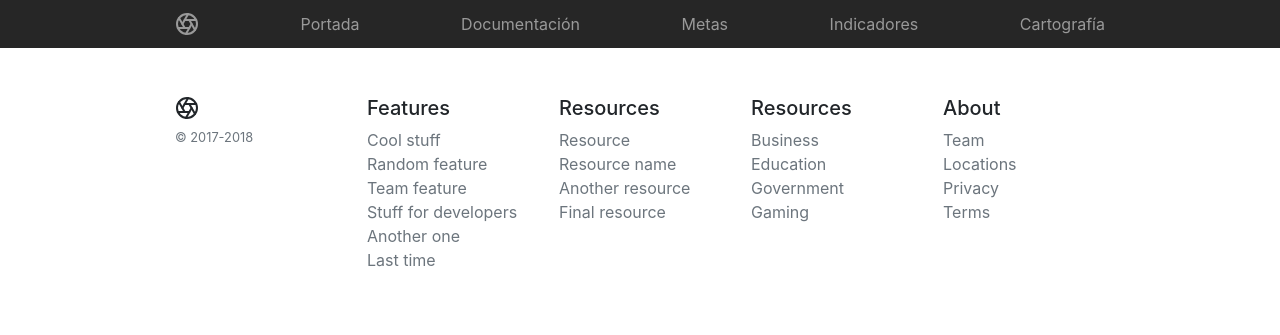
After one commit to SGC-Tlaxcala/cerebro, a Django app: template src/templates/base.html in a window 1280 px wide. The commit adds this page. Shown: the top 335 px of the page. Run offline with Django 3.2, Linux system fonts and the light colour scheme; the template is opened without the code that fills it, so the values that code supplies are empty; some libraries are stand-ins or nearby versions.

Commit message:
Minimal base template, ready!

```diff
--- /dev/null
+++ b/src/templates/base.html
@@ -0,0 +1,25 @@
+{% load staticfiles %}
+<!DOCTYPE html>
+<html lang="en">
+  <head>
+    <meta charset="UTF-8">
+    <title>{% block head_title %}Cuadro de Mando{% endblock head_title %}</title>
+    <meta name="viewport" content="width=device-width, initial-scale=1, shrink-to-fit=no">
+    <meta name="description" content="Cuadro de Mando Integral">
+    <meta name="author" content="Javier Sanchez Toledano <javier.sanchezt@ine.mx>">
+
+    <link rel="stylesheet" href="https://stackpath.bootstrapcdn.com/bootstrap/4.1.1/css/bootstrap.min.css" integrity="sha384-WskhaSGFgHYWDcbwN70/dfYBj47jz9qbsMId/iRN3ewGhXQFZCSftd1LZCfmhktB" crossorigin="anonymous">
+    <script src="https://stackpath.bootstrapcdn.com/bootstrap/4.1.1/js/bootstrap.min.js" integrity="sha384-smHYKdLADwkXOn1EmN1qk/HfnUcbVRZyYmZ4qpPea6sjB/pTJ0euyQp0Mk8ck+5T" crossorigin="anonymous"></script>
+    <link rel="stylesheet" href="{% static 'css/cmi_styles.css' %}">
+  </head>
+  <body>
+    {% include 'partials/_navbar.html' %}
+
+    {% block content %}{% endblock content %}
+
+    {% include 'partials/_footer.html' %}
+
+    <script src="https://code.jquery.com/jquery-3.3.1.slim.min.js" integrity="sha384-q8i/X+965DzO0rT7abK41JStQIAqVgRVzpbzo5smXKp4YfRvH+8abtTE1Pi6jizo" crossorigin="anonymous"></script>
+    <script src="https://cdnjs.cloudflare.com/ajax/libs/popper.js/1.14.3/umd/popper.min.js" integrity="sha384-ZMP7rVo3mIykV+2+9J3UJ46jBk0WLaUAdn689aCwoqbBJiSnjAK/l8WvCWPIPm49" crossorigin="anonymous"></script>
+  </body>
+</html>
--- /dev/null
+++ b/src/templates/partials/_footer.html
@@ -0,0 +1,47 @@
+{% load staticfiles %}
+<footer class="container py-5">
+  <div class="row">
+    <div class="col-12 col-md">
+      <svg xmlns="http://www.w3.org/2000/svg" width="24" height="24" viewBox="0 0 24 24" fill="none" stroke="currentColor" stroke-width="2" stroke-linecap="round" stroke-linejoin="round" class="d-block mb-2"><circle cx="12" cy="12" r="10"></circle><line x1="14.31" y1="8" x2="20.05" y2="17.94"></line><line x1="9.69" y1="8" x2="21.17" y2="8"></line><line x1="7.38" y1="12" x2="13.12" y2="2.06"></line><line x1="9.69" y1="16" x2="3.95" y2="6.06"></line><line x1="14.31" y1="16" x2="2.83" y2="16"></line><line x1="16.62" y1="12" x2="10.88" y2="21.94"></line></svg>
+      <small class="d-block mb-3 text-muted">&copy; 2017-2018</small>
+    </div>
+    <div class="col-6 col-md">
+      <h5>Features</h5>
+      <ul class="list-unstyled text-small">
+        <li><a class="text-muted" href="#">Cool stuff</a></li>
+        <li><a class="text-muted" href="#">Random feature</a></li>
+        <li><a class="text-muted" href="#">Team feature</a></li>
+        <li><a class="text-muted" href="#">Stuff for developers</a></li>
+        <li><a class="text-muted" href="#">Another one</a></li>
+        <li><a class="text-muted" href="#">Last time</a></li>
+      </ul>
+    </div>
+    <div class="col-6 col-md">
+      <h5>Resources</h5>
+      <ul class="list-unstyled text-small">
+        <li><a class="text-muted" href="#">Resource</a></li>
+        <li><a class="text-muted" href="#">Resource name</a></li>
+        <li><a class="text-muted" href="#">Another resource</a></li>
+        <li><a class="text-muted" href="#">Final resource</a></li>
+      </ul>
+    </div>
+    <div class="col-6 col-md">
+      <h5>Resources</h5>
+      <ul class="list-unstyled text-small">
+        <li><a class="text-muted" href="#">Business</a></li>
+        <li><a class="text-muted" href="#">Education</a></li>
+        <li><a class="text-muted" href="#">Government</a></li>
+        <li><a class="text-muted" href="#">Gaming</a></li>
+      </ul>
+    </div>
+    <div class="col-6 col-md">
+      <h5>About</h5>
+      <ul class="list-unstyled text-small">
+        <li><a class="text-muted" href="#">Team</a></li>
+        <li><a class="text-muted" href="#">Locations</a></li>
+        <li><a class="text-muted" href="#">Privacy</a></li>
+        <li><a class="text-muted" href="#">Terms</a></li>
+      </ul>
+    </div>
+  </div>
+</footer>
--- /dev/null
+++ b/src/templates/partials/_navbar.html
@@ -0,0 +1,13 @@
+{% load staticfiles %}
+<nav class="site-header sticky-top py-1">
+  <div class="container d-flex flex-column flex-md-row justify-content-between">
+    <a class="py-2" href="#">
+      <svg xmlns="http://www.w3.org/2000/svg" width="24" height="24" viewBox="0 0 24 24" fill="none" stroke="currentColor" stroke-width="2" stroke-linecap="round" stroke-linejoin="round" class="d-block mx-auto"><circle cx="12" cy="12" r="10"></circle><line x1="14.31" y1="8" x2="20.05" y2="17.94"></line><line x1="9.69" y1="8" x2="21.17" y2="8"></line><line x1="7.38" y1="12" x2="13.12" y2="2.06"></line><line x1="9.69" y1="16" x2="3.95" y2="6.06"></line><line x1="14.31" y1="16" x2="2.83" y2="16"></line><line x1="16.62" y1="12" x2="10.88" y2="21.94"></line></svg>
+    </a>
+    <a class="py-2 d-none d-md-inline-block" href="#">Portada</a>
+    <a class="py-2 d-none d-md-inline-block" href="#">Documentación</a>
+    <a class="py-2 d-none d-md-inline-block" href="#">Metas</a>
+    <a class="py-2 d-none d-md-inline-block" href="#">Indicadores</a>
+    <a class="py-2 d-none d-md-inline-block" href="#">Cartografía</a>
+  </div>
+</nav>
```
Also changed, not shown: src/templates/index.html (+33 -19 lines).
